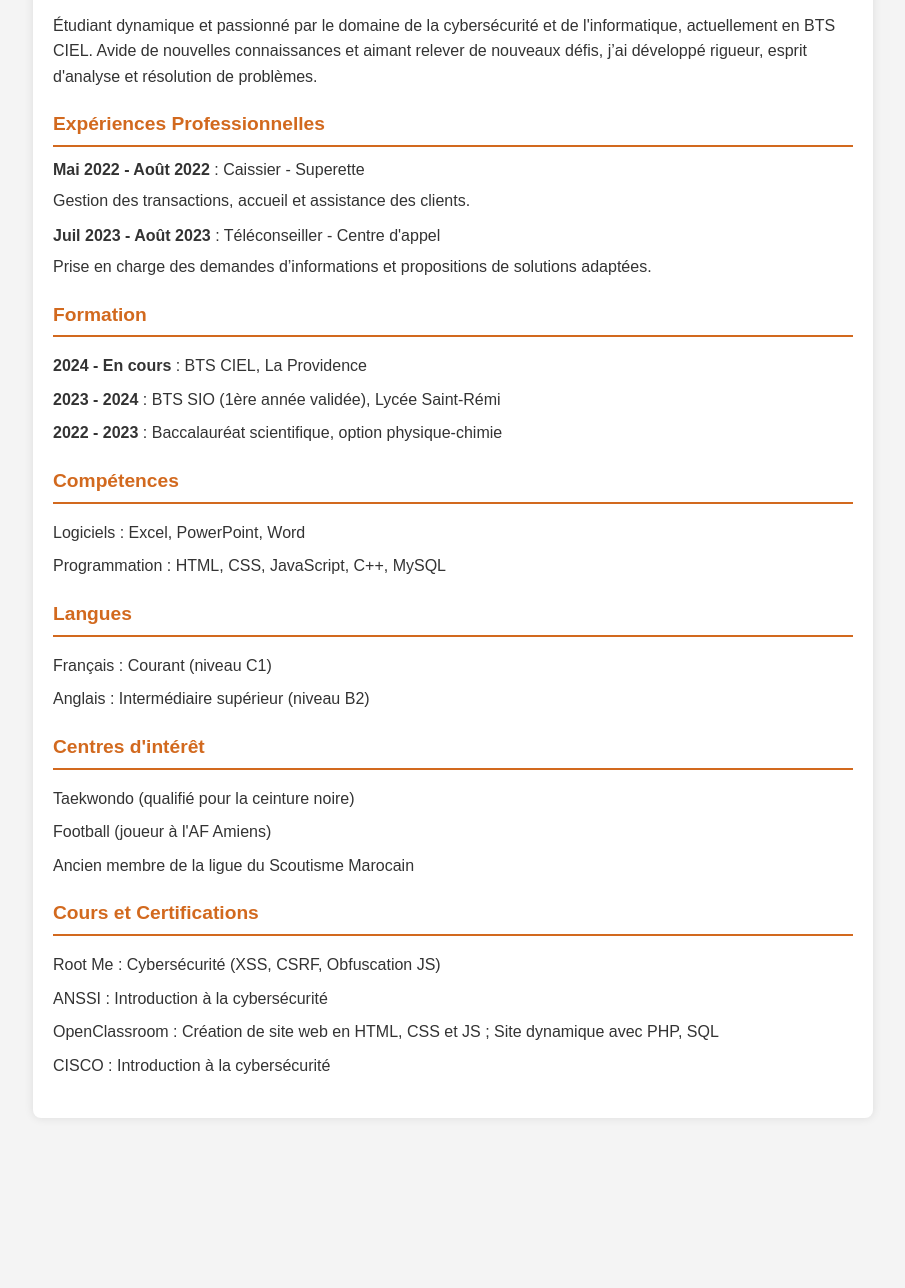
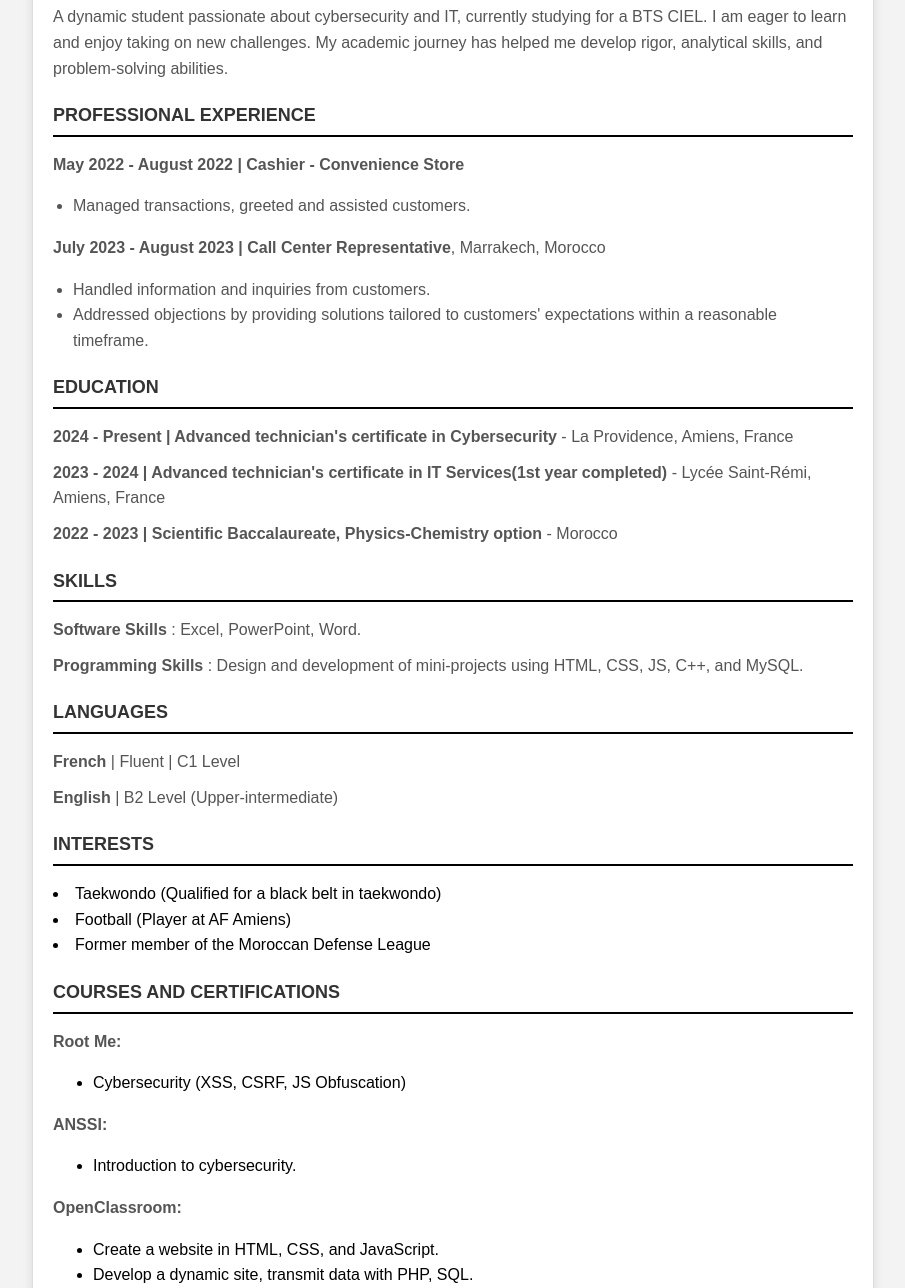
Before and after one commit to sbakassi212/cvAnglais, a plain HTML site: page index.html in a window 1280 px wide. Shown: the part 244-1532 px from the top of the page, without its empty margins (187-1092 px from the left). Before the commit the page ends 1382 px from the top, so only its background shows below. Drawn offline with Linux system fonts and the light colour scheme.

Commit message:
completed

```diff
--- a/index.html
+++ b/index.html
@@ -1,79 +1,82 @@
 <!DOCTYPE html>
-<html lang="fr">
+<html lang="en">
 <head>
     <meta charset="UTF-8">
     <meta name="viewport" content="width=device-width, initial-scale=1.0">
-    <title>CV Soulaimane Bakassi</title>
+    <title>CV - Soulaimane Bakassi</title>
     <link rel="stylesheet" href="style.css">
 </head>
 <body>
-    <div class="cv-container">
-        <header class="cv-header">
-            <h1>Soulaimane Bakassi</h1>
-            <p>Étudiant</p>
-            <p>Email : bakassisoulaimane@gmail.com | Téléphone : +33 6 02 54 09 26</p>
-            <p>Adresse : 1 Passage Alphonse Fiquet, 80000, Amiens, France</p>
-        </header>
+    <div class="container">
+        <!-- Header -->
+        <div class="header">
+            <h1>Soulaimane BAKASSI</h1>
+            <p><strong>Student</strong></p>
+            <p>bakassisoulaimane@gmail.com | +33 6 02 54 09 26</p>
+            <p>1 Passage Alphonse Fiquet, 80000, Amiens, France</p>
+            <img src="photo.jpg" alt="Photo of Soulaimane" class="profile-photo">
+        </div>
 
-        <section class="cv-section">
-            <h2>Profil Professionnel</h2>
-            <p>Étudiant dynamique et passionné par le domaine de la cybersécurité et de l'informatique, actuellement en BTS CIEL. Avide de nouvelles connaissances et aimant relever de nouveaux défis, j’ai développé rigueur, esprit d'analyse et résolution de problèmes.</p>
+        <!-- Professional Profile -->
+        <section class="section">
+            <h2>PROFESSIONAL PROFILE</h2>
+            <p>A dynamic student passionate about cybersecurity and IT, currently studying for a BTS CIEL. I am eager to learn and enjoy taking on new challenges. My academic journey has helped me develop rigor, analytical skills, and problem-solving abilities.</p>
         </section>
 
-        <section class="cv-section">
-            <h2>Expériences Professionnelles</h2>
+        <!-- Professional Experience -->
+        <section class="section">
+            <h2>PROFESSIONAL EXPERIENCE</h2>
             <div class="experience">
-                <p><strong>Mai 2022 - Août 2022</strong> : Caissier - Superette</p>
-                <p>Gestion des transactions, accueil et assistance des clients.</p>
+                <p><strong>May 2022 - August 2022 | Cashier - Convenience Store</strong></p>
+                <ul><li>Managed transactions, greeted and assisted customers.</li></ul>
             </div>
             <div class="experience">
-                <p><strong>Juil 2023 - Août 2023</strong> : Téléconseiller - Centre d'appel</p>
-                <p>Prise en charge des demandes d’informations et propositions de solutions adaptées.</p>
+                <p><strong>July 2023 - August 2023 | Call Center Representative</strong>, Marrakech, Morocco</p>
+                <ul>
+                    <li>Handled information and inquiries from customers.</li>
+                    <li>Addressed objections by providing solutions tailored to customers' expectations within a reasonable timeframe.</li>
+                </ul>
             </div>
         </section>
 
-        <section class="cv-section">
-            <h2>Formation</h2>
-            <ul>
-                <li><strong>2024 - En cours</strong> : BTS CIEL, La Providence</li>
-                <li><strong>2023 - 2024</strong> : BTS SIO (1ère année validée), Lycée Saint-Rémi</li>
-                <li><strong>2022 - 2023</strong> : Baccalauréat scientifique, option physique-chimie</li>
-            </ul>
+        <!-- Education -->
+        <section class="section">
+            <h2>EDUCATION</h2>
+            <p><strong>2024 - Present | Advanced technician's certificate in Cybersecurity</strong> - La Providence, Amiens, France</p>
+            <p><strong>2023 - 2024 | Advanced technician's certificate in IT Services(1st year completed)</strong> - Lycée Saint-Rémi, Amiens, France</p>
+            <p><strong>2022 - 2023 | Scientific Baccalaureate, Physics-Chemistry option</strong> - Morocco</p>
         </section>
 
-        <section class="cv-section">
-            <h2>Compétences</h2>
-            <ul>
-                <li>Logiciels : Excel, PowerPoint, Word</li>
-                <li>Programmation : HTML, CSS, JavaScript, C++, MySQL</li>
-            </ul>
+        <!-- Skills -->
+        <section class="section">
+            <h2>SKILLS</h2>
+            <p><strong> Software Skills </strong>: Excel, PowerPoint, Word.</p>
+            <p><strong> Programming Skills </strong>: Design and development of mini-projects using HTML, CSS, JS, C++, and MySQL.</p>
         </section>
 
-        <section class="cv-section">
-            <h2>Langues</h2>
-            <ul>
-                <li>Français : Courant (niveau C1)</li>
-                <li>Anglais : Intermédiaire supérieur (niveau B2)</li>
-            </ul>
+        <!-- Languages -->
+        <section class="section">
+            <h2>LANGUAGES</h2>
+            <p><strong> French </strong>| Fluent | C1 Level</p>
+            <p><strong> English </strong>| B2 Level (Upper-intermediate)</p>
         </section>
 
-        <section class="cv-section">
-            <h2>Centres d'intérêt</h2>
-            <ul>
-                <li>Taekwondo (qualifié pour la ceinture noire)</li>
-                <li>Football (joueur à l'AF Amiens)</li>
-                <li>Ancien membre de la ligue du Scoutisme Marocain</li>
-            </ul>
+        <!-- Interests -->
+        <section class="section">
+            <h2>INTERESTS</h2>
+                <li>Taekwondo (Qualified for a black belt in taekwondo)</li>
+                <li>Football (Player at AF Amiens)</li>
+                <li>Former member of the Moroccan Defense League</li>
         </section>
 
-        <section class="cv-section">
-            <h2>Cours et Certifications</h2>
-            <ul>
-                <li>Root Me : Cybersécurité (XSS, CSRF, Obfuscation JS)</li>
-                <li>ANSSI : Introduction à la cybersécurité</li>
-                <li>OpenClassroom : Création de site web en HTML, CSS et JS ; Site dynamique avec PHP, SQL</li>
-                <li>CISCO : Introduction à la cybersécurité</li>
-            </ul>
+        <!-- Courses and Certifications -->
+        <section class="section">
+            <h2>COURSES AND CERTIFICATIONS</h2>
+            <p><strong>Root Me:</strong><ul><li>Cybersecurity (XSS, CSRF, JS Obfuscation)</li></ul></p>
+            <p><strong>ANSSI:</strong><ul><li>Introduction to cybersecurity.</li></ul></p>
+            <p><strong>OpenClassroom:</strong><ul><li>Create a website in HTML, CSS, and JavaScript.</li>
+                                                <li>Develop a dynamic site, transmit data with PHP, SQL.</li></ul></p>
+            <p><strong>CISCO:</strong><ul><li>Introduction to cybersecurity</li></ul></p>
         </section>
     </div>
 </body>
--- a/style.css
+++ b/style.css
@@ -1,76 +1,81 @@
-/* Style global */
+/* Style général */
 body {
     font-family: Arial, sans-serif;
     line-height: 1.6;
-    color: #333;
-    background-color: #f4f4f4;
-    display: flex;
-    justify-content: center;
     margin: 0;
-    padding: 20px;
+    padding: 0;
+    background-color: #f3f3f3;
 }
 
-.cv-container {
+.container {
     width: 800px;
+    margin: 20px auto;
     background-color: #fff;
     padding: 20px;
-    border-radius: 8px;
+    border: 1px solid #ddd;
     box-shadow: 0px 0px 10px rgba(0, 0, 0, 0.1);
 }
 
 /* En-tête */
-.cv-header {
-    text-align: center;
+.header {
+
     margin-bottom: 20px;
+    position: relative;
 }
 
-.cv-header h1 {
-    font-size: 2em;
-    color: #d2691e; /* couleur personnalisée */
+.header h1 {
+    font-size: 28px;
     margin: 0;
 }
 
-.cv-header p {
+.header p {
     margin: 5px 0;
     color: #555;
 }
 
-/* Sections */
-.cv-section {
-    margin-bottom: 20px;
+.profile-photo {
+    width: 150px;
+    height: 150px;
+    border-radius: 15px;
+    border: 3px solid #333;
+    object-fit: cover;
+    position: absolute;
+    top: 0;
+    right: 0;
+    margin: 10px;
 }
 
-.cv-section h2 {
-    font-size: 1.2em;
-    color: #d2691e; /* couleur personnalisée */
-    border-bottom: 2px solid #d2691e;
-    padding-bottom: 5px;
-    margin-bottom: 10px;
+
+
+
+/* Sections */
+.section {
+    margin-top: 20px;
 }
 
-/* Expériences */
-.experience {
-    margin-bottom: 10px;
+.section h2 {
+    font-size: 18px;
+    border-bottom: 2px solid #000;
+    padding-bottom: 5px;
+    color: #333;
 }
 
-.experience p {
-    margin: 5px 0;
+.experience, .formation {
+    margin-top: 10px;
 }
 
-/* Listes */
-ul {
-    list-style-type: none;
-    padding: 0;
+.experience p, .formation p {
+    margin: 5px 0;
+    color: #555;
 }
 
-ul li {
-    margin-bottom: 8px;
+.experience ul {
+    padding-left: 20px;
+    color: #555;
 }
 
-/* Responsive */
-@media (max-width: 768px) {
-    .cv-container {
-        width: 90%;
-        padding: 10px;
-    }
+/* Style des compétences, langues et intérêts */
+.section p {
+    margin: 10px 0;
+    color: #555;
 }
```
Also changed, not shown: photo.jpg (added).
